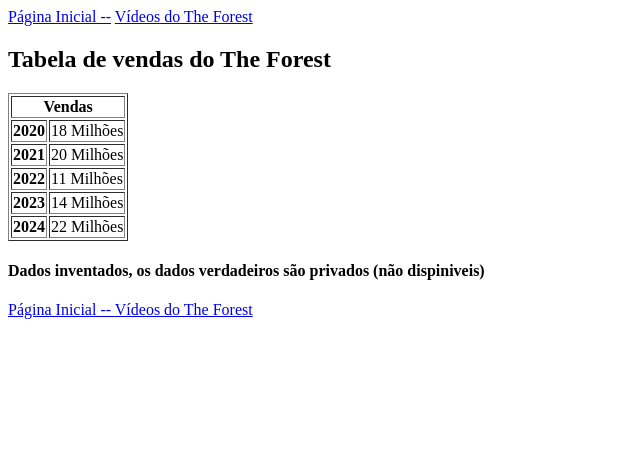
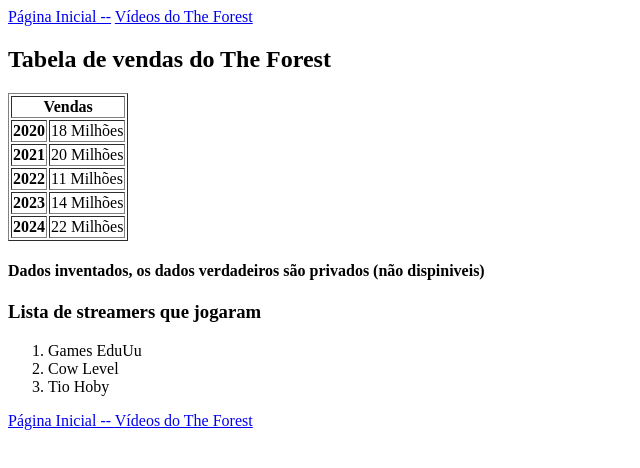
Before and after one commit to AndrezaTaboni/ProjetoAPS_25_03_23, a plain HTML site: page tabeladevendas.html in a window 1280 px wide. Shown: the whole page, without its empty margins (0-640 px from the left). Drawn offline with Linux system fonts and the light colour scheme.

Commit message:
pagina de tabelas encerrada

```diff
--- a/tabeladevendas.html
+++ b/tabeladevendas.html
@@ -43,6 +43,15 @@
                 </tbody>
             </table>
             <h4><b>Dados inventados, os dados verdadeiros são privados (não dispiniveis)</b></h4>
+            <section>
+                <div>
+                    <h3>Lista de streamers que jogaram</h3>
+                    <ol>
+                        <li>Games EduUu</li>
+                        <li>Cow Level</li>
+                        <li>Tio Hoby</li>
+                    </ol>
+            </section>
             <nav>
                 <a href="index.html">Página Inicial -- </a>
                 <a href="videodojogo.html">Vídeos do The Forest</a>
```
